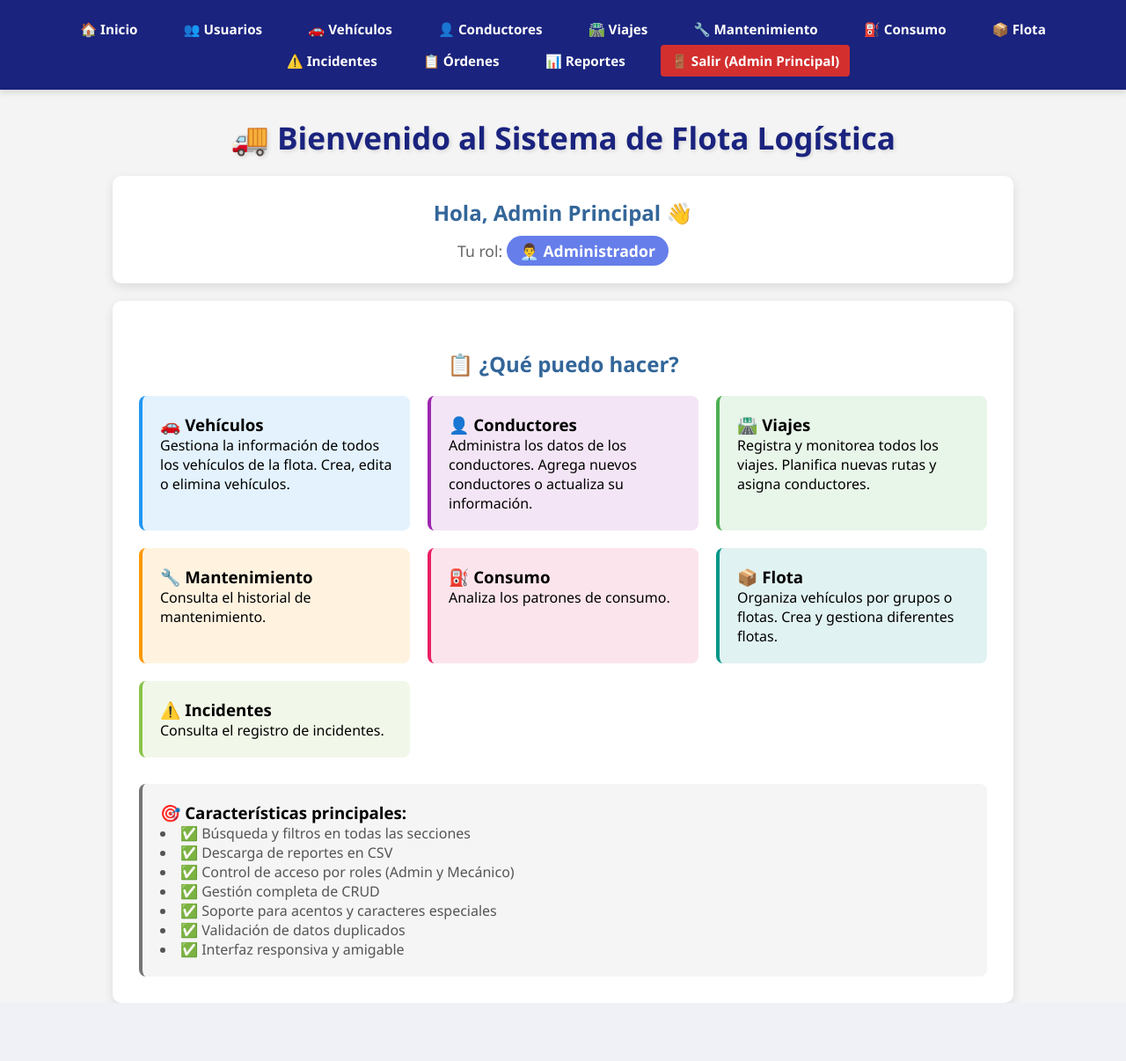
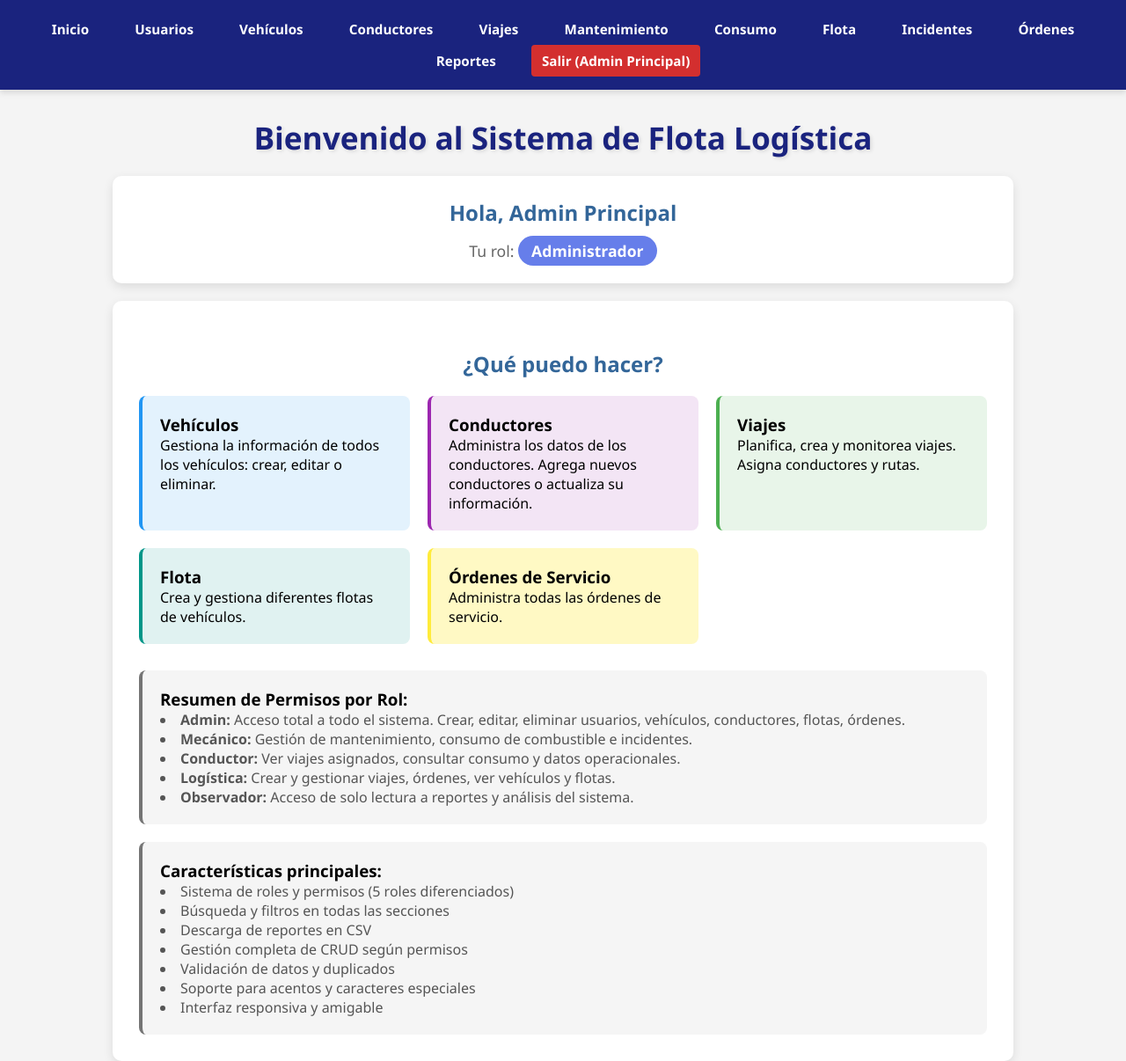
Before and after one commit to DonITpy/Bases-Proyecto-Final, a FastAPI app: page /home in a window 1280 px wide. Shown: the whole page at 88% size. Before the commit the page ends 1140 px from the top, so only its background shows below. Run offline with FastAPI, Linux system fonts and the light colour scheme; a user stored in the database is signed in.

Commit message:
Avance 1

```diff
--- a/backend/app.py
+++ b/backend/app.py
@@ -90,7 +90,7 @@ def vehiculos_web(request: Request):
 @app.post("/vehiculos_create")
 def vehiculos_create(request: Request, matricula: str = Form(...), modelo: str = Form(...), tipo: str = Form(...), capacidad: int = Form(...), marca: str = Form(...), estado: str = Form(...), kilometraje: int = Form(...)):
     usuario = request.session.get("usuario")
-    if not usuario or usuario["rol"] != "admin":
+    if not usuario or usuario["rol"] not in ["admin"]:
         return RedirectResponse("/vehiculos_web", status_code=303)
 
     # VALIDACIONES
@@ -431,7 +431,7 @@ def viajes_web(request: Request):
 @app.post("/viajes_create")
 def viajes_create(request: Request, origen: str = Form(...), destino: str = Form(...), fecha_salida: str = Form(...), estado: str = Form(...)):
     usuario = request.session.get("usuario")
-    if not usuario or usuario["rol"] != "admin":
+    if not usuario or usuario["rol"] not in ["admin", "logistica"]:
         return RedirectResponse("/viajes_web", status_code=303)
     db = get_db()
     cursor = db.cursor()
@@ -715,7 +715,7 @@ def ordenes_web(request: Request):
 @app.post("/ordenes_create")
 def ordenes_create(request: Request, descripcion: str = Form(...), fecha: str = Form(...)):
     usuario = request.session.get("usuario")
-    if not usuario or usuario["rol"] != "admin":
+    if not usuario or usuario["rol"] not in ["admin", "logistica"]:
         return RedirectResponse("/ordenes_web", status_code=303)
     db = get_db()
     cursor = db.cursor()
--- a/backend/templates/base.html
+++ b/backend/templates/base.html
@@ -42,6 +42,7 @@
         nav a:hover {
             background: #336699;
             transform: translateY(-2px);
+            color:white;
         }
 
         body {
@@ -133,6 +134,7 @@
         button:hover {
             transform: translateY(-2px);
             box-shadow: 0 4px 12px rgba(102, 126, 234, 0.4);
+
         }
 
         button:active {
@@ -266,21 +268,21 @@
 </head>
 <body>
     <nav>
-        <a href="/home">🏠 Inicio</a>
+        <a href="/home">Inicio</a>
         {% if usuario and usuario["rol"] == "admin" %}
-            <a href="/usuarios_web">👥 Usuarios</a>
+            <a href="/usuarios_web">Usuarios</a>
         {% endif %}
-        <a href="/vehiculos_web">🚗 Vehículos</a>
-        <a href="/conductores_web">👤 Conductores</a>
-        <a href="/viajes_web">🛣️ Viajes</a>
-        <a href="/mantenimiento_web">🔧 Mantenimiento</a>
-        <a href="/consumo_web">⛽ Consumo</a>
-        <a href="/flota_web">📦 Flota</a>
-        <a href="/incidentes_web">⚠️ Incidentes</a>
-        <a href="/ordenes_web">📋 Órdenes</a>
-        <a href="/reportes_web">📊 Reportes</a>
+        <a href="/vehiculos_web">Vehículos</a>
+        <a href="/conductores_web">Conductores</a>
+        <a href="/viajes_web">Viajes</a>
+        <a href="/mantenimiento_web">Mantenimiento</a>
+        <a href="/consumo_web">Consumo</a>
+        <a href="/flota_web">Flota</a>
+        <a href="/incidentes_web">Incidentes</a>
+        <a href="/ordenes_web">Órdenes</a>
+        <a href="/reportes_web">Reportes</a>
         {% if usuario %}
-            <a href="/logout" style="background: #d32f2f;">🚪 Salir ({{usuario["nombre"]}})</a>
+            <a href="/logout" style="background: #d32f2f;">Salir ({{usuario["nombre"]}})</a>
         {% endif %}
     </nav>
     {% block content %}{% endblock %}
--- a/backend/templates/home.html
+++ b/backend/templates/home.html
@@ -1,16 +1,22 @@
 {% extends "base.html" %}
 {% block content %}
-    <h1>🚚 Bienvenido al Sistema de Flota Logística</h1>
+    <h1>Bienvenido al Sistema de Flota Logística</h1>
 
     {% if usuario %}
         <div style="text-align:center; background:white; padding:25px; margin:20px auto; width:80%; border-radius:10px; box-shadow:0 4px 12px rgba(0,0,0,0.1);">
-            <h2 style="margin-top:0;">Hola, {{usuario["nombre"]}} 👋</h2>
+            <h2 style="margin-top:0;">Hola, {{usuario["nombre"]}}</h2>
             <p style="font-size:1.1em; color:#666;">
                 Tu rol: <span style="background:#667eea; color:white; padding:5px 15px; border-radius:20px; font-weight:600;">
                 {% if usuario["rol"] == "admin" %}
-                    👨‍💼 Administrador
-                {% else %}
-                    🔧 Mecánico
+                    Administrador
+                {% elif usuario["rol"] == "mecanico" %}
+                    Mecánico
+                {% elif usuario["rol"] == "conductor" %}
+                    Conductor
+                {% elif usuario["rol"] == "logistica" %}
+                    Logística
+                {% elif usuario["rol"] == "observador" %}
+                    Observador
                 {% endif %}
                 </span>
             </p>
@@ -18,55 +24,94 @@
     {% endif %}
 
     <div style="width:80%; margin:auto; background:white; padding:30px; border-radius:10px; box-shadow:0 4px 12px rgba(0,0,0,0.1);">
-        <h2>📋 ¿Qué puedo hacer?</h2>
+        <h2>¿Qué puedo hacer?</h2>
 
         <div style="display:grid; grid-template-columns:repeat(auto-fit, minmax(250px, 1fr)); gap:20px; margin-top:20px;">
+            {% if usuario["rol"] in ["admin", "logistica"] %}
             <div style="background:#e3f2fd; padding:20px; border-radius:8px; border-left:4px solid #2196F3;">
-                <h3>🚗 Vehículos</h3>
-                <p>Gestiona la información de todos los vehículos de la flota. {% if usuario and usuario["rol"] == "admin" %}Crea, edita o elimina vehículos.{% else %}Consulta el estado de los vehículos.{% endif %}</p>
+                <h3>Vehículos</h3>
+                <p>{% if usuario["rol"] == "admin" %}Gestiona la información de todos los vehículos: crear, editar o eliminar.{% else %}Consulta el estado y detalles de los vehículos de la flota.{% endif %}</p>
             </div>
+            {% endif %}
 
+            {% if usuario["rol"] in ["admin"] %}
             <div style="background:#f3e5f5; padding:20px; border-radius:8px; border-left:4px solid #9C27B0;">
-                <h3>👤 Conductores</h3>
-                <p>Administra los datos de los conductores. {% if usuario and usuario["rol"] == "admin" %}Agrega nuevos conductores o actualiza su información.{% else %}Consulta el perfil de los conductores.{% endif %}</p>
+                <h3>Conductores</h3>
+                <p>Administra los datos de los conductores. Agrega nuevos conductores o actualiza su información.</p>
             </div>
+            {% endif %}
 
+            {% if usuario["rol"] in ["admin", "logistica", "conductor"] %}
             <div style="background:#e8f5e9; padding:20px; border-radius:8px; border-left:4px solid #4CAF50;">
-                <h3>🛣️ Viajes</h3>
-                <p>Registra y monitorea todos los viajes. {% if usuario and usuario["rol"] == "admin" %}Planifica nuevas rutas y asigna conductores.{% else %}Consulta el historial de viajes.{% endif %}</p>
+                <h3>Viajes</h3>
+                <p>{% if usuario["rol"] == "admin" or usuario["rol"] == "logistica" %}Planifica, crea y monitorea viajes. Asigna conductores y rutas.{% else %}Consulta tus viajes asignados y su estado.{% endif %}</p>
             </div>
+            {% endif %}
 
+            {% if usuario["rol"] in ["mecanico"] %}
             <div style="background:#fff3e0; padding:20px; border-radius:8px; border-left:4px solid #FF9800;">
-                <h3>🔧 Mantenimiento</h3>
-                <p>{% if usuario and usuario["rol"] == "mecanico" %}Registra el mantenimiento realizado a los vehículos.{% else %}Consulta el historial de mantenimiento.{% endif %}</p>
+                <h3>Mantenimiento</h3>
+                <p>Registra el mantenimiento preventivo y correctivo realizado a los vehículos.</p>
             </div>
+            {% endif %}
 
+            {% if usuario["rol"] in ["mecanico", "conductor"] %}
             <div style="background:#fce4ec; padding:20px; border-radius:8px; border-left:4px solid #E91E63;">
-                <h3>⛽ Consumo</h3>
-                <p>{% if usuario and usuario["rol"] == "mecanico" %}Registra el consumo de combustible de cada vehículo.{% else %}Analiza los patrones de consumo.{% endif %}</p>
+                <h3>Consumo</h3>
+                <p>{% if usuario["rol"] == "mecanico" %}Registra el consumo de combustible de cada vehículo.{% else %}Consulta el consumo de tu vehículo asignado.{% endif %}</p>
             </div>
+            {% endif %}
 
-                        <div style="background:#e0f2f1; padding:20px; border-radius:8px; border-left:4px solid #009688;">
-                <h3>📦 Flota</h3>
-                <p>Organiza vehículos por grupos o flotas. {% if usuario and usuario["rol"] == "admin" %}Crea y gestiona diferentes flotas.{% else %}Consulta la asignación de flotas.{% endif %}</p>
+            {% if usuario["rol"] in ["admin", "logistica"] %}
+            <div style="background:#e0f2f1; padding:20px; border-radius:8px; border-left:4px solid #009688;">
+                <h3>Flota</h3>
+                <p>{% if usuario["rol"] == "admin" %}Crea y gestiona diferentes flotas de vehículos.{% else %}Consulta la asignación y composición de las flotas.{% endif %}</p>
             </div>
+            {% endif %}
 
+            {% if usuario["rol"] in ["mecanico"] %}
             <div style="background:#f1f8e9; padding:20px; border-radius:8px; border-left:4px solid #8BC34A;">
-                <h3>⚠️ Incidentes</h3>
-                <p>{% if usuario and usuario["rol"] == "mecanico" %}Registra accidentes, infracciones y daños.{% else %}Consulta el registro de incidentes.{% endif %}</p>
+                <h3>Incidentes</h3>
+                <p>Registra accidentes, infracciones, daños y otros incidentes de los vehículos.</p>
             </div>
+            {% endif %}
+
+            {% if usuario["rol"] in ["admin", "logistica"] %}
+            <div style="background:#fff9c4; padding:20px; border-radius:8px; border-left:4px solid #FFEB3B;">
+                <h3>Órdenes de Servicio</h3>
+                <p>{% if usuario["rol"] == "admin" %}Administra todas las órdenes de servicio.{% else %}Crea y consulta órdenes de servicio para la flota.{% endif %}</p>
+            </div>
+            {% endif %}
+
+            {% if usuario["rol"] in ["observador"] %}
+            <div style="background:#eceff1; padding:20px; border-radius:8px; border-left:4px solid #607D8B;">
+                <h3>Reportes</h3>
+                <p>Accede a reportes y análisis del sistema. Solo lectura de información.</p>
+            </div>
+            {% endif %}
         </div>
 
         <div style="margin-top:30px; padding:20px; background:#f5f5f5; border-radius:8px; border-left:4px solid #757575;">
-            <h3>🎯 Características principales:</h3>
+            <h3>Resumen de Permisos por Rol:</h3>
             <ul style="list-style-position:inside; color:#555;">
-                <li>✅ Búsqueda y filtros en todas las secciones</li>
-                <li>✅ Descarga de reportes en CSV</li>
-                <li>✅ Control de acceso por roles (Admin y Mecánico)</li>
-                <li>✅ Gestión completa de CRUD</li>
-                <li>✅ Soporte para acentos y caracteres especiales</li>
-                <li>✅ Validación de datos duplicados</li>
-                <li>✅ Interfaz responsiva y amigable</li>
+                <li><strong>Admin:</strong> Acceso total a todo el sistema. Crear, editar, eliminar usuarios, vehículos, conductores, flotas, órdenes.</li>
+                <li><strong>Mecánico:</strong> Gestión de mantenimiento, consumo de combustible e incidentes.</li>
+                <li><strong>Conductor:</strong> Ver viajes asignados, consultar consumo y datos operacionales.</li>
+                <li><strong>Logística:</strong> Crear y gestionar viajes, órdenes, ver vehículos y flotas.</li>
+                <li><strong>Observador:</strong> Acceso de solo lectura a reportes y análisis del sistema.</li>
+            </ul>
+        </div>
+
+        <div style="margin-top:20px; padding:20px; background:#f5f5f5; border-radius:8px; border-left:4px solid #757575;">
+            <h3>Características principales:</h3>
+            <ul style="list-style-position:inside; color:#555;">
+                <li>Sistema de roles y permisos (5 roles diferenciados)</li>
+                <li>Búsqueda y filtros en todas las secciones</li>
+                <li>Descarga de reportes en CSV</li>
+                <li>Gestión completa de CRUD según permisos</li>
+                <li>Validación de datos y duplicados</li>
+                <li>Soporte para acentos y caracteres especiales</li>
+                <li>Interfaz responsiva y amigable</li>
             </ul>
         </div>
     </div>
--- a/backend/templates/vehiculos.html
+++ b/backend/templates/vehiculos.html
@@ -1,11 +1,11 @@
 {% extends "base.html" %}
 {% block content %}
-    <h1>🚗 Vehículos Registrados</h1>
+    <h1>Vehículos Registrados</h1>
 
     <!-- BÚSQUEDA Y FILTROS -->
     <div class="search-container">
         <form method="get" action="/vehiculos_web" class="search-form">
-            <input type="text" name="buscar" placeholder="🔍 Buscar por matrícula, modelo o marca..." value="{{buscar}}" style="flex:1; min-width:200px;">
+            <input type="text" name="buscar" placeholder="Buscar por matrícula, modelo o marca..." value="{{buscar}}" style="flex:1; min-width:200px;">
             <select name="filtro_estado" style="padding:10px; border:2px solid #e0e0e0; border-radius:6px;">
                 <option value="">Todos los estados</option>
                 <option value="activo" {% if filtro_estado == 'activo' %}selected{% endif %}>Activo</option>
--- a/backend/templates/viajes.html
+++ b/backend/templates/viajes.html
@@ -1,11 +1,11 @@
 {% extends "base.html" %}
 {% block content %}
-    <h1>🛣️ Viajes Registrados</h1>
+    <h1>Viajes Registrados</h1>
 
     <!-- BÚSQUEDA Y FILTROS -->
     <div class="search-container">
         <form method="get" action="/viajes_web" class="search-form">
-            <input type="text" name="buscar" placeholder="🔍 Buscar por origen o destino..." value="{{buscar}}" style="flex:1; min-width:200px;">
+            <input type="text" name="buscar" placeholder="Buscar por origen o destino..." value="{{buscar}}" style="flex:1; min-width:200px;">
             <select name="filtro_estado" style="padding:10px; border:2px solid #e0e0e0; border-radius:6px;">
                 <option value="">Todos los estados</option>
                 <option value="pendiente" {% if filtro_estado == 'pendiente' %}selected{% endif %}>Pendiente</option>
--- a/init/scriptFlota.sql
+++ b/init/scriptFlota.sql
@@ -16,7 +16,10 @@ CREATE TABLE usuario (
 
 INSERT INTO usuario (nombre, correo, password, rol) VALUES
 ('Admin Principal', 'admin@correo.com', 'admin123', 'admin'),
-('Mecánico Juan', 'mecanico@correo.com', 'mecanico123', 'mecanico');
+('Mecánico Juan', 'mecanico@correo.com', 'mecanico123', 'mecanico'),
+('Pedro Ramírez', 'conductor@correo.com', 'conductor123', 'conductor'),
+('Carlos López', 'logistica@correo.com', 'logistica123', 'logistica'),
+('Laura Martínez', 'observador@correo.com', 'observador123', 'observador');
 
 CREATE TABLE vehiculo (
     id_vehiculo INT PRIMARY KEY AUTO_INCREMENT,
```
Also changed, not shown: backend/templates/login.html (+6 -6 lines).
